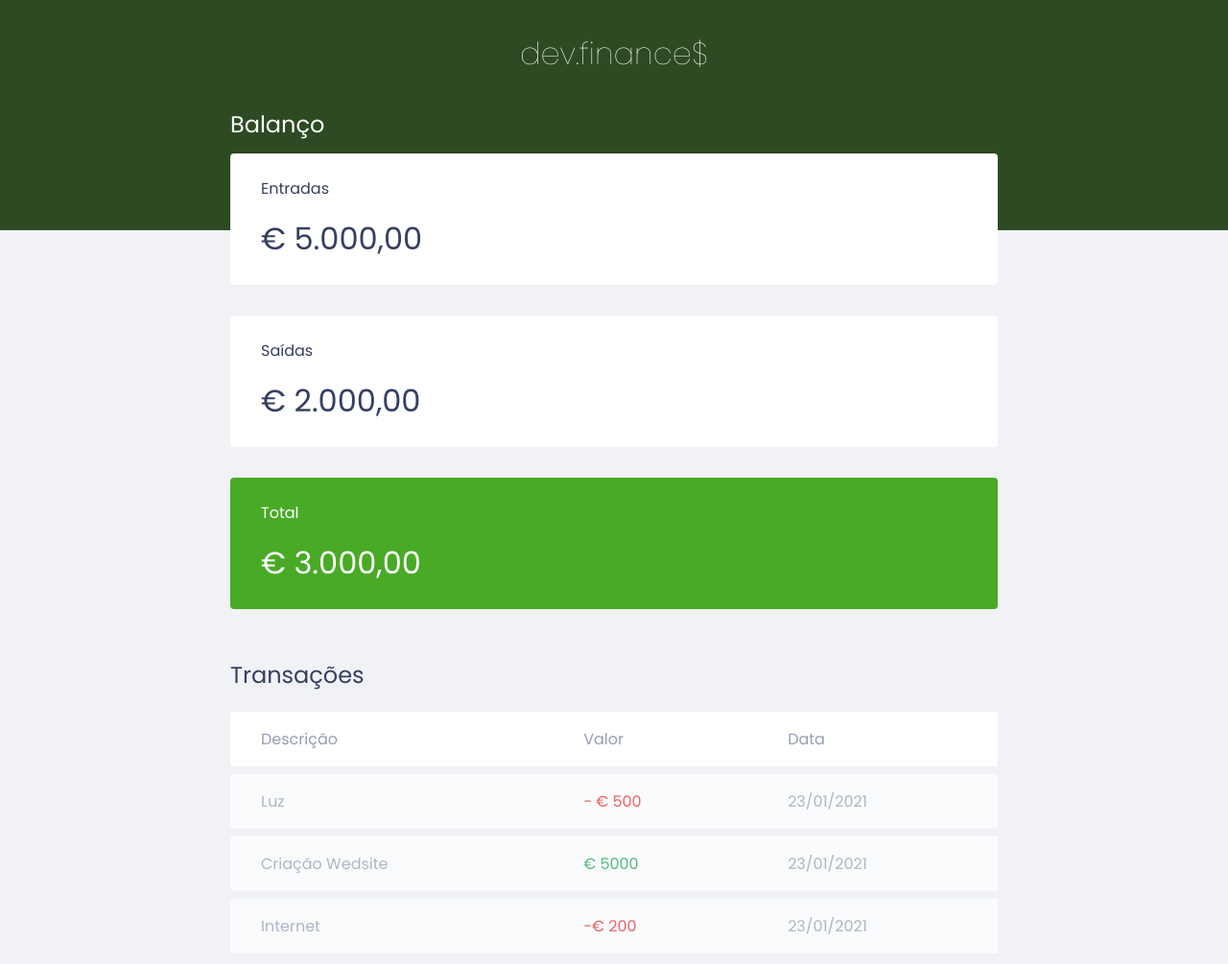
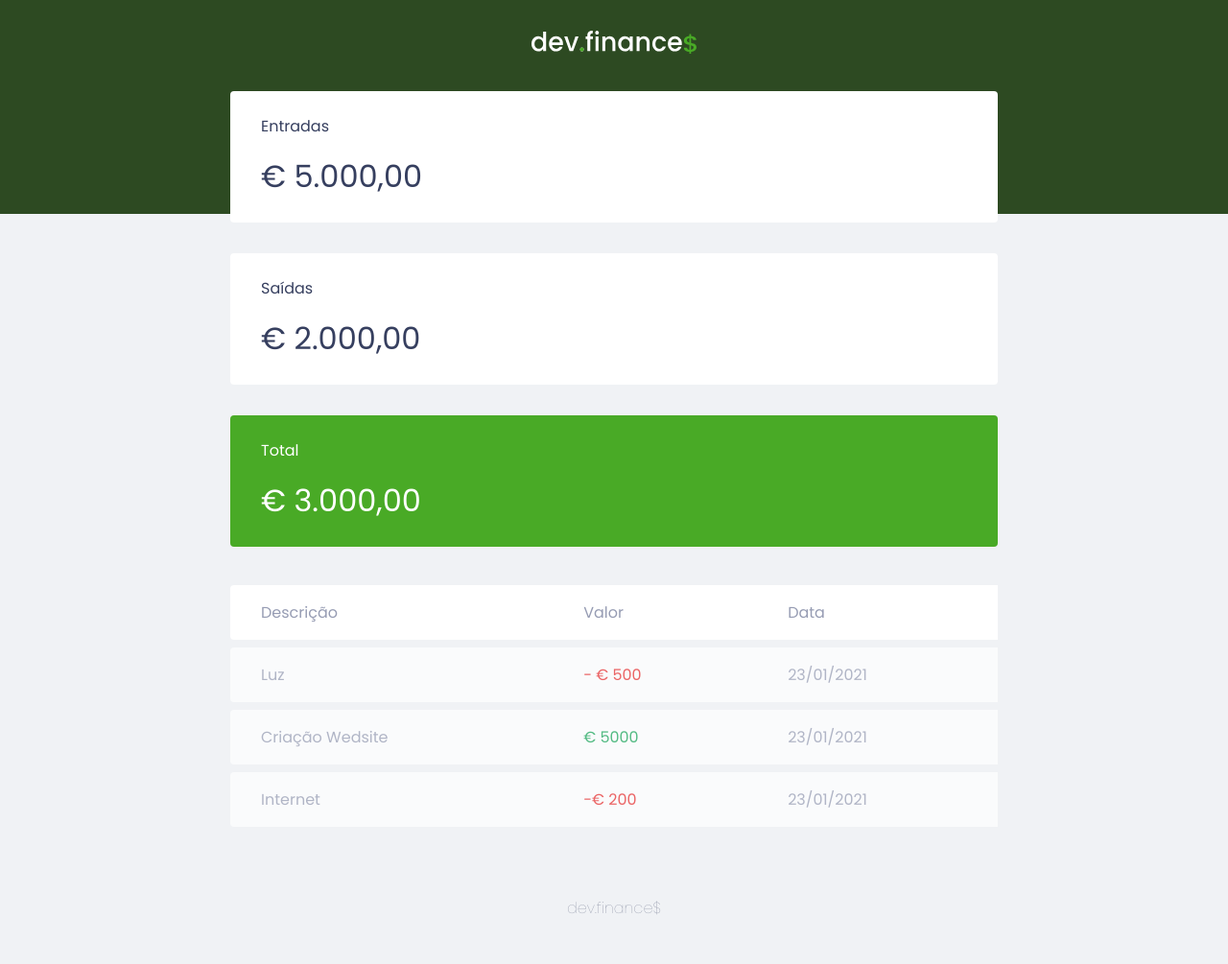
Before and after one commit to Claudio-Lins/discoverUm, a plain HTML site: page index.html in a window 1280 px wide. Shown: the top 1005 px of the page at 96% size. Drawn offline with Linux system fonts and the light colour scheme.

Commit message:
class="sr-only"

```diff
--- a/index.html
+++ b/index.html
@@ -14,12 +14,12 @@
   </head>
   <body>
     <header>
-      <h1 id="logo">dev.finance$</h1>
+      <img src="./assets/logo.svg" alt="Logo Dev.Finance">
     </header>
 
     <main class="container">
       <section id="balance">
-        <h2>Balanço</h2>
+        <h2 class="sr-only">Balanço</h2>
 
         <div class="card">
           <h3>Entradas</h3>
@@ -37,7 +37,7 @@
         </div>
       </section>
       <section id="translation">
-        <h2>Transações</h2>
+        <h2 class="sr-only">Transações</h2>
         <table id="data-table">
           <thead>
             <tr>
--- a/style.css
+++ b/style.css
@@ -6,6 +6,17 @@
   margin: 0;
   padding: 0;
   box-sizing: border-box;
+}
+.sr-only {
+    position: absolute;
+    width: 1px;
+    height: 1px;
+    padding: 0;
+    margin: -1px;
+    overflow: hidden;
+    clip: rect(0, 0, 0, 0);
+    white-space: nowrap;
+    border-width: 0;
 }
 .container {
   width: min(90vw, 800px);
```
